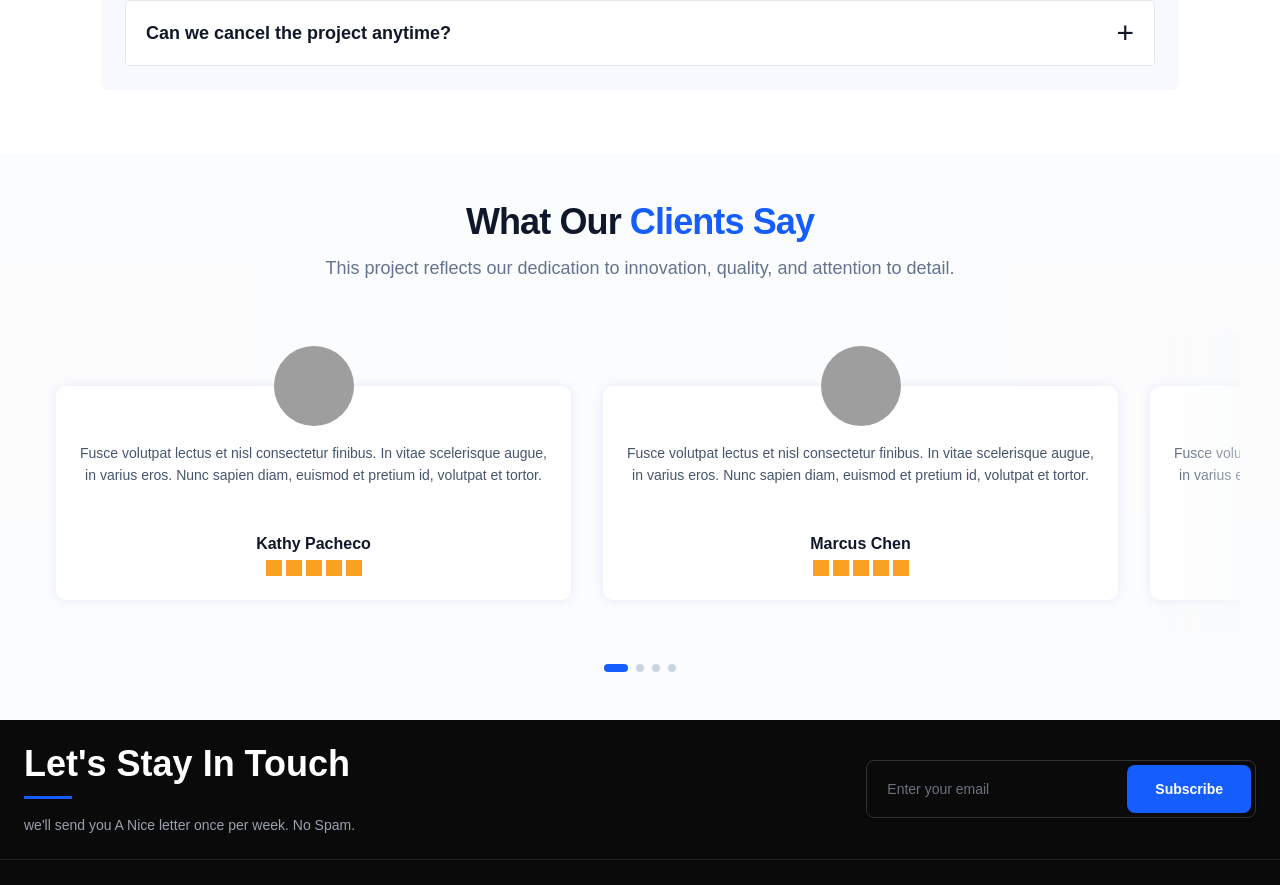
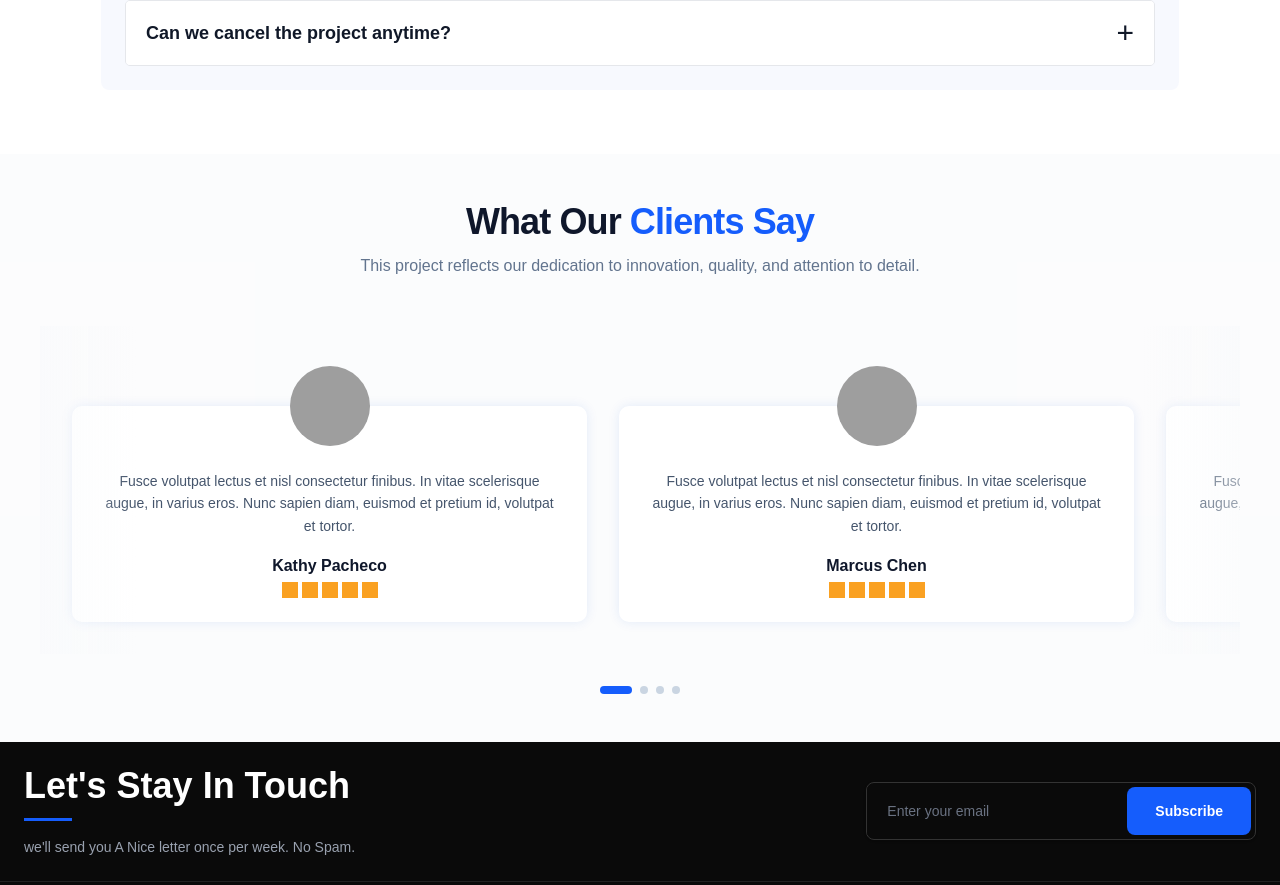
Before and after one commit to shakibaaa75/Pyxel-Development, a React (Vite) app: page /financing in a window 1280 px wide. Shown: the part 2025-2910 px from the top of the page. Built offline with nearby package versions, Linux system fonts and the light colour scheme; grey boxes are pictures that could not be loaded; a web font is replaced by a local one.

Commit message:
responsive fix

```diff
--- a/src/components/Finace/TestimonialsSection.tsx
+++ b/src/components/Finace/TestimonialsSection.tsx
@@ -1,4 +1,4 @@
-import React from "react";
+import React, { useEffect, useState } from "react";
 
 // --- Types ---
 interface Testimonial {
@@ -78,38 +78,23 @@ const StarRating = ({ count }: { count: number }) => {
   );
 };
 
-// --- Alternative: If you want a filled star and empty star version ---
-const StarRatingWithTwoSvgs = ({ count }: { count: number }) => {
-  return (
-    <div className="flex gap-1 justify-center">
-      {[...Array(5)].map((_, i) => (
-        <img
-          key={i}
-          src={i < count ? "/svg/star-filled.svg" : "/svg/star-empty.svg"}
-          alt="star"
-          className="w-4 h-4"
-        />
-      ))}
-    </div>
-  );
-};
-
 // --- Testimonial Card Component ---
 const TestimonialCard = ({ data }: { data: Testimonial }) => {
   return (
     <div
-      className="flex-shrink-0 bg-white p-6 flex flex-col items-center text-center relative select-none"
+      className="flex-shrink-0 bg-white p-4 sm:p-6 flex flex-col items-center text-center relative select-none mx-auto"
       style={{
-        width: "515px",
-        height: "214px",
+        width: "min(515px, calc(100vw - 48px))",
+        height: "auto",
+        minHeight: "214px",
         borderRadius: "10px",
         boxShadow: "0px 0px 12px 0px #0252CF1A",
-        marginTop: "40px",
+        marginTop: "clamp(30px, 5vw, 40px)",
       }}
     >
       {/* Avatar - Positioned to overlap top edge */}
-      <div className="absolute -top-10 left-1/2 -translate-x-1/2">
-        <div className="w-20 h-20 rounded-full overflow-hidden bg-gray-100">
+      <div className="absolute -top-8 sm:-top-10 left-1/2 -translate-x-1/2">
+        <div className="w-16 h-16 sm:w-20 sm:h-20 rounded-full overflow-hidden bg-gray-100">
           <img
             src={data.avatar}
             alt={data.name}
@@ -119,13 +104,13 @@ const TestimonialCard = ({ data }: { data: Testimonial }) => {
       </div>
 
       {/* Content */}
-      <div className="mt-8 flex flex-col h-full justify-between">
-        <p className="text-slate-600 leading-relaxed text-sm line-clamp-3">
+      <div className="mt-8 sm:mt-10 flex flex-col h-full justify-between">
+        <p className="text-slate-600 leading-relaxed text-xs sm:text-sm line-clamp-3 px-2">
           {data.content}
         </p>
 
-        <div className="mt-4">
-          <h4 className="font-bold text-slate-900 text-base mb-1">
+        <div className="mt-3 sm:mt-4">
+          <h4 className="font-bold text-slate-900 text-sm sm:text-base mb-1">
             {data.name}
           </h4>
           <StarRating count={data.rating} />
@@ -137,14 +122,47 @@ const TestimonialCard = ({ data }: { data: Testimonial }) => {
 
 // --- Main Component ---
 export default function TestimonialsSection() {
+  const [activeIndex, setActiveIndex] = useState(0);
+  const [isMobile, setIsMobile] = useState(false);
+
+  useEffect(() => {
+    const checkMobile = () => {
+      setIsMobile(window.innerWidth < 768);
+    };
+
+    checkMobile();
+    window.addEventListener("resize", checkMobile);
+
+    return () => window.removeEventListener("resize", checkMobile);
+  }, []);
+
+  const handleScroll = (e: React.UIEvent<HTMLDivElement>) => {
+    const container = e.currentTarget;
+    const scrollPosition = container.scrollLeft;
+    const cardWidth = isMobile ? window.innerWidth - 48 : 515 + 32; // Card width + gap
+    const newIndex = Math.round(scrollPosition / cardWidth);
+    setActiveIndex(Math.min(newIndex, TESTIMONIALS.length - 1));
+  };
+
+  const scrollToIndex = (index: number) => {
+    const container = document.getElementById("testimonials-scroll");
+    if (container) {
+      const cardWidth = isMobile ? window.innerWidth - 48 : 515 + 32;
+      container.scrollTo({
+        left: index * cardWidth,
+        behavior: "smooth",
+      });
+    }
+  };
+
   return (
-    <section className="py-12 px-4 bg-slate-50/50 font-sans flex flex-col items-center justify-center">
+    <section className="py-8 sm:py-12 px-4 bg-slate-50/50 font-sans flex flex-col items-center justify-center overflow-hidden">
       {/* Header */}
-      <div className="text-center mb-12">
-        <h2 className="text-4xl font-extrabold text-slate-900 mb-3 tracking-tight">
+      <div className="text-center mb-8 sm:mb-12 max-w-3xl mx-auto">
+        <h2 className="text-3xl sm:text-4xl font-extrabold text-slate-900 mb-2 sm:mb-3 tracking-tight">
           What Our <span className="text-blue-600">Clients Say</span>
         </h2>
-        <p className="text-slate-500 text-lg">
+        <p className="text-sm sm:text-base text-slate-500 px-4">
           This project reflects our dedication to innovation, quality, and
           attention to detail.
         </p>
@@ -152,39 +170,71 @@ export default function TestimonialsSection() {
 
       {/* Scrollable Container */}
       <div className="w-full max-w-[1200px] relative">
-        {/* Fade effect on right side to indicate scroll */}
-        <div className="absolute right-0 top-0 bottom-0 w-24 bg-gradient-to-l from-slate-50/50 to-transparent z-10 pointer-events-none hidden md:block" />
+        {/* Fade effects */}
+        <div className="absolute left-0 top-0 bottom-0 w-12 sm:w-24 bg-gradient-to-r from-slate-50/50 to-transparent z-10 pointer-events-none hidden md:block" />
+        <div className="absolute right-0 top-0 bottom-0 w-12 sm:w-24 bg-gradient-to-l from-slate-50/50 to-transparent z-10 pointer-events-none hidden md:block" />
 
         <div
-          className="flex gap-8 overflow-x-auto pb-8 pt-4 px-4 snap-x snap-mandatory"
+          id="testimonials-scroll"
+          className="flex gap-4 sm:gap-8 overflow-x-auto pb-6 sm:pb-8 pt-8 sm:pt-10 px-4 sm:px-8 snap-x snap-mandatory scroll-smooth"
           style={{
             scrollbarWidth: "none",
             msOverflowStyle: "none",
           }}
+          onScroll={handleScroll}
         >
           {/* Hide scrollbar for Chrome/Safari/Opera */}
           <style>{`
-            div::-webkit-scrollbar {
+            #testimonials-scroll::-webkit-scrollbar {
               display: none;
             }
           `}</style>
 
-          {TESTIMONIALS.map((item) => (
-            <div key={item.id} className="snap-center">
+          {TESTIMONIALS.map((item, index) => (
+            <div
+              key={item.id}
+              className="snap-center first:snap-start last:snap-end"
+            >
               <TestimonialCard data={item} />
             </div>
           ))}
         </div>
       </div>
 
-      {/* Scroll Indicator */}
-      <div className="flex gap-2 mt-8">
+      {/* Scroll Indicator - Dots */}
+      <div className="flex gap-2 mt-6 sm:mt-8">
         {TESTIMONIALS.map((_, i) => (
-          <div
+          <button
             key={i}
-            className={`w-2 h-2 rounded-full transition-all ${i === 0 ? "bg-blue-600 w-6" : "bg-slate-300"}`}
+            onClick={() => scrollToIndex(i)}
+            className={`transition-all duration-300 cursor-pointer ${
+              i === activeIndex
+                ? "bg-blue-600 w-6 sm:w-8"
+                : "bg-slate-300 hover:bg-slate-400 w-2"
+            } h-2 rounded-full`}
+            aria-label={`Go to testimonial ${i + 1}`}
           />
         ))}
+      </div>
+
+      {/* Optional: Previous/Next buttons for larger screens */}
+      <div className="flex gap-4 mt-4 sm:hidden">
+        <button
+          onClick={() => scrollToIndex(Math.max(0, activeIndex - 1))}
+          className="px-4 py-2 bg-white rounded-lg shadow-md text-sm font-medium text-slate-700 hover:bg-slate-50 transition-colors"
+          disabled={activeIndex === 0}
+        >
+          Previous
+        </button>
+        <button
+          onClick={() =>
+            scrollToIndex(Math.min(TESTIMONIALS.length - 1, activeIndex + 1))
+          }
+          className="px-4 py-2 bg-white rounded-lg shadow-md text-sm font-medium text-slate-700 hover:bg-slate-50 transition-colors"
+          disabled={activeIndex === TESTIMONIALS.length - 1}
+        >
+          Next
+        </button>
       </div>
     </section>
   );
```
